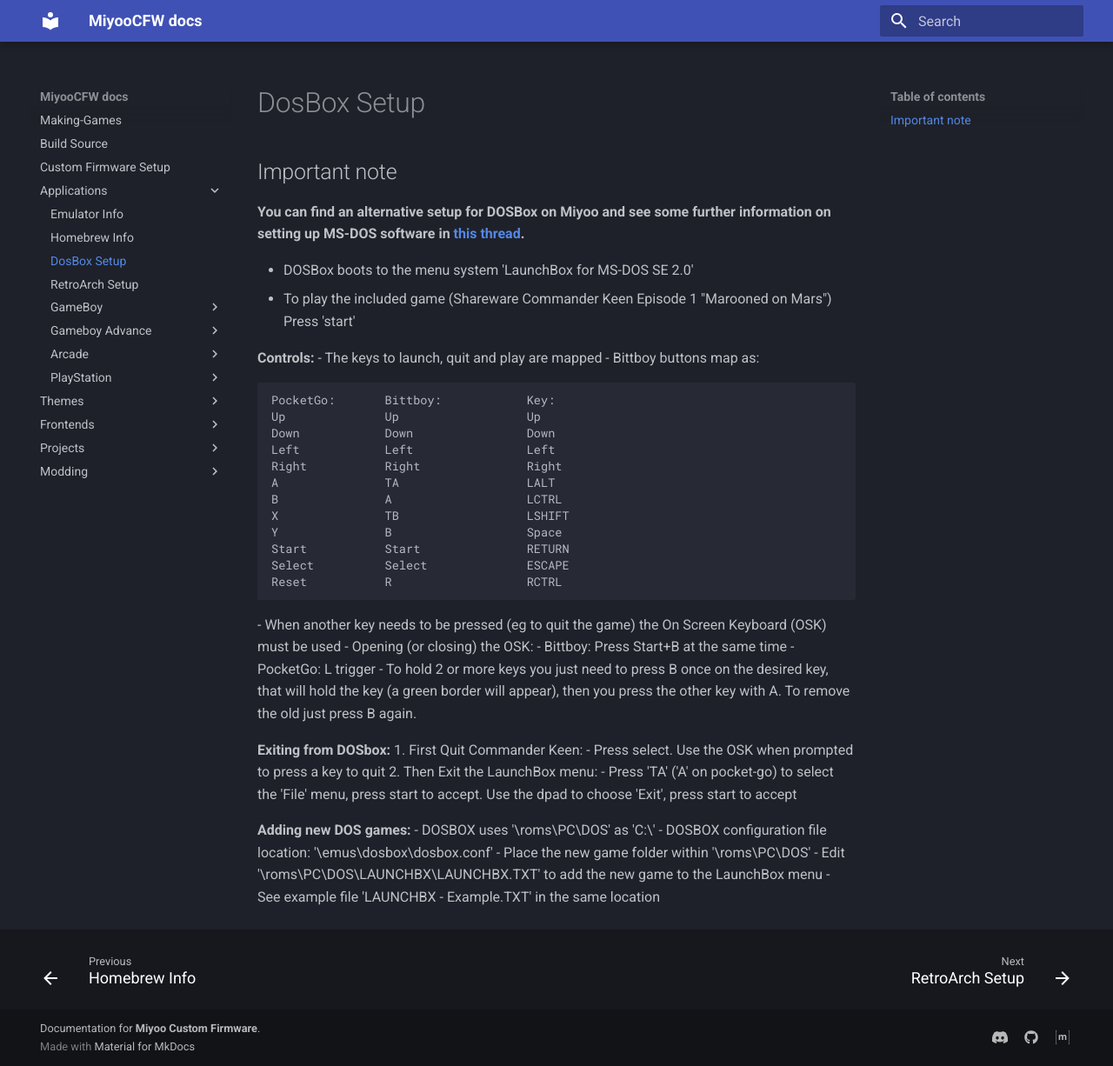
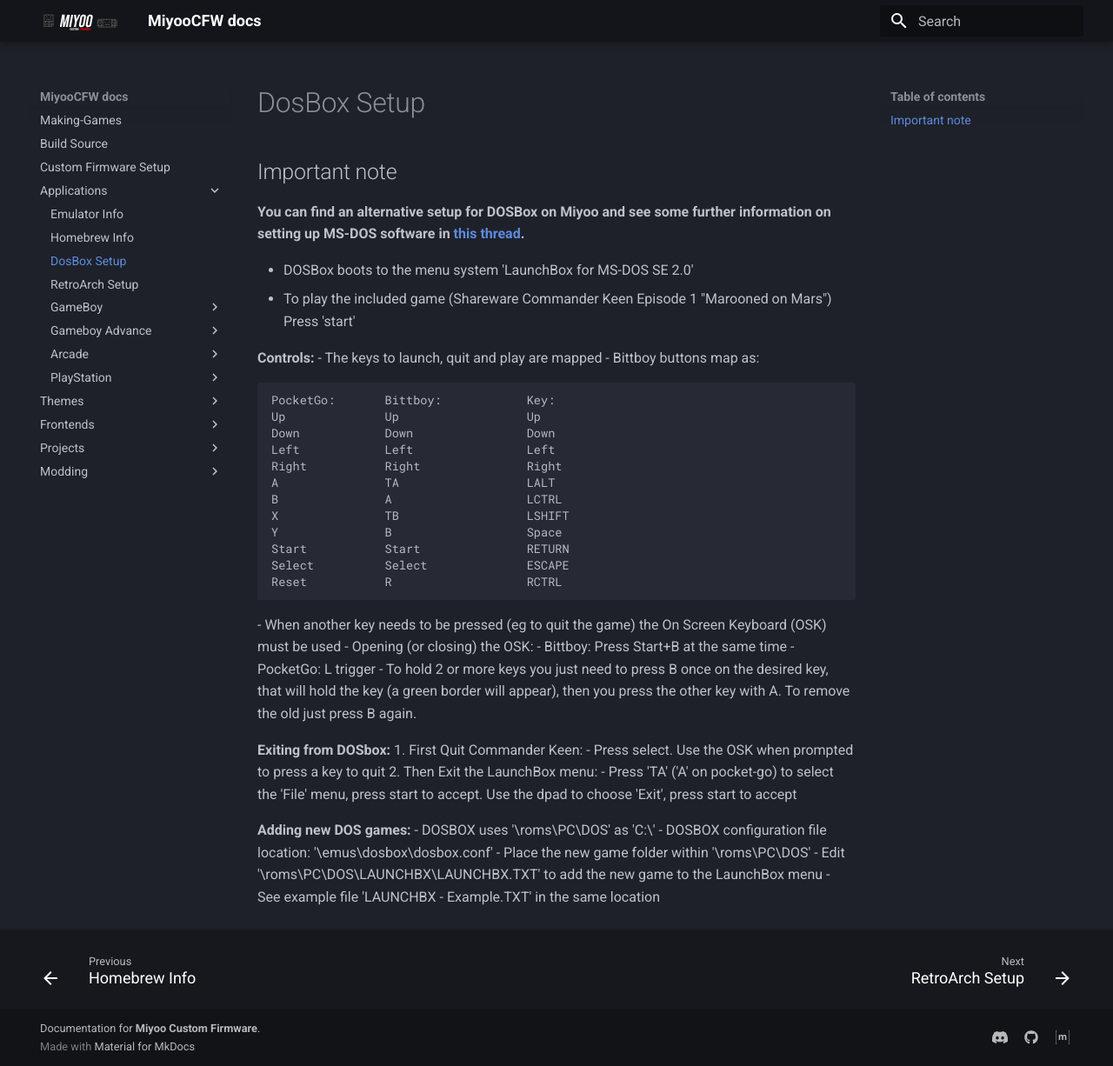
Before and after one commit to MiyooCFW/docs, an MkDocs documentation site: the page built from docs/DosBox-Setup.md, in a window 1280 px wide and 1226 px high. Shown: the whole window at 87% size. Built offline with MkDocs 1.6.1 and Material for MkDocs 9.7.7, drawn with Linux system fonts in a browser that asks for light colours.

Commit message:
BACKPORT-mkdocs.yml: add `logo`
cherry pick: 510e1dc7e3acc7b2df9aee93b2b4646af22de271

```diff
--- a/mkdocs.yml
+++ b/mkdocs.yml
@@ -7,8 +7,10 @@
 site_dir: site
 docs_dir: docs
 theme:
+  logo: imgs/miyoocfw-logo.svg
   name: material
   palette:
+    primary: black
     scheme: slate
   features:
     - navigation.footer
```
Also changed, not shown: docs/imgs/miyoocfw-logo.svg (added).
